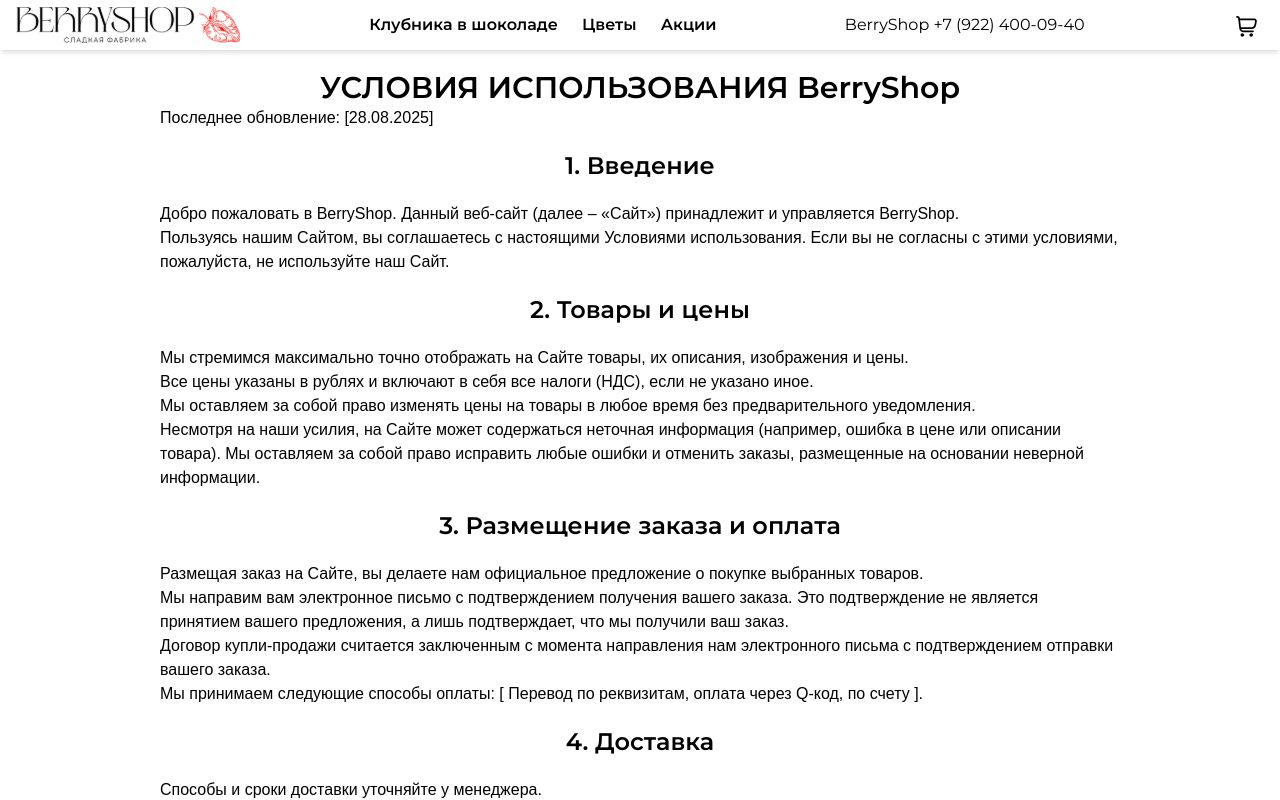
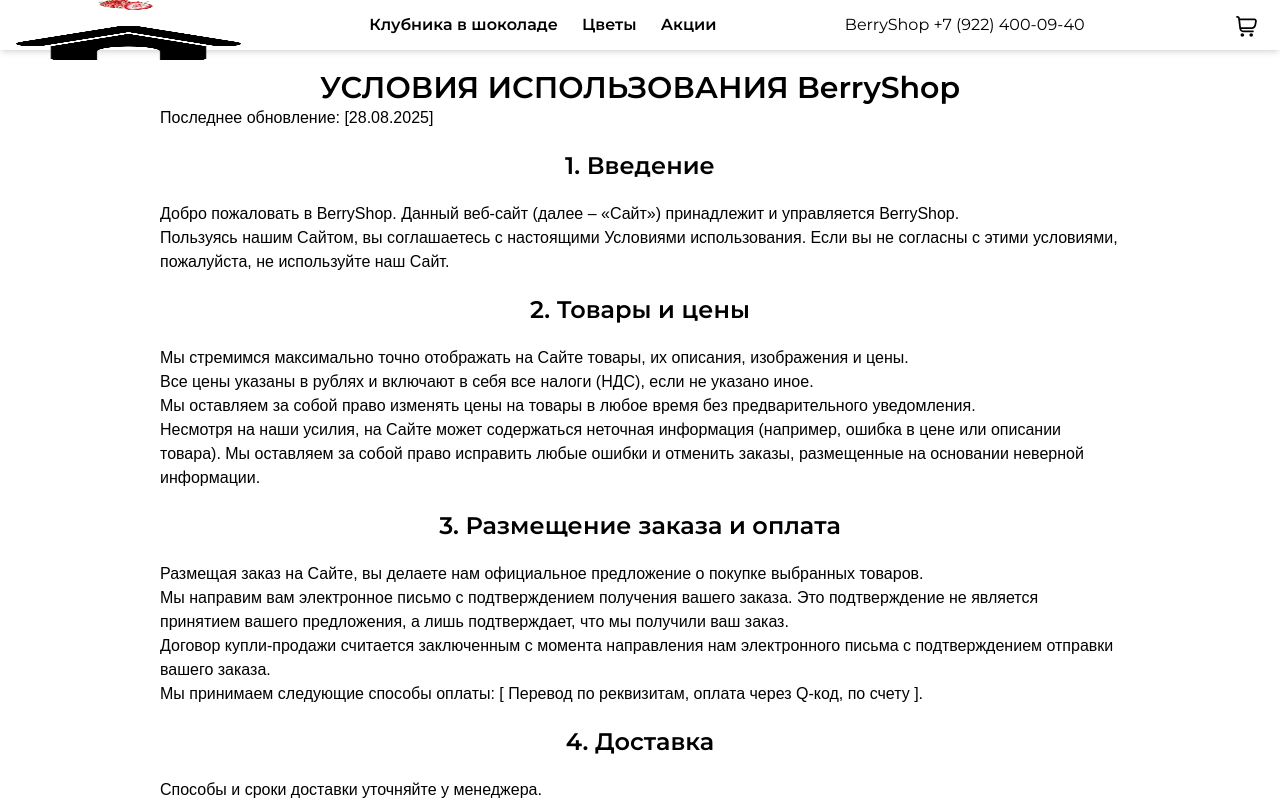
Before and after one commit to xPROGAx/BerryShop-build, a Next.js app: page /privacy in a window 1280 px wide. Shown: the top 800 px of the page. Built offline with nearby package versions, Linux system fonts and the light colour scheme; a web font is replaced by a local one.

Commit message:
Update DesktopMenu.js

```diff
--- a/src/components/DesktopMenu.js
+++ b/src/components/DesktopMenu.js
@@ -2,7 +2,8 @@
 import Image from 'next/image'
 import { useCart } from '../store/cartContext'
 import { useRouter, usePathname } from 'next/navigation'
-import logo from '../../public/images/logo.svg'
+import logo from '../../public/icons/main-logo.png'
+import house from '../../public/icons/house.png'
 import cartIcon from '../../public/icons/cart.svg'
 import { toast } from 'react-hot-toast';
 
@@ -25,6 +26,19 @@
                         <Image
                           src={logo}
                           alt='BerryShop'
+                          width={225}
+                          height={36}
+                          className="
+                            w-[180px] h-[28px]  // мобильные
+                            md:w-[200px] md:h-[32px]  // планшеты
+                            lg:w-[225px] lg:h-[36px]  // десктоп
+                          "
+                          priority
+                          sizes="(max-width: 768px) 180px, (max-width: 1024px) 200px, 225px"
+                        />
+                        <Image
+                          src={house}
+                          alt='Home page'
                           width={225}
                           height={36}
                           className="
```
